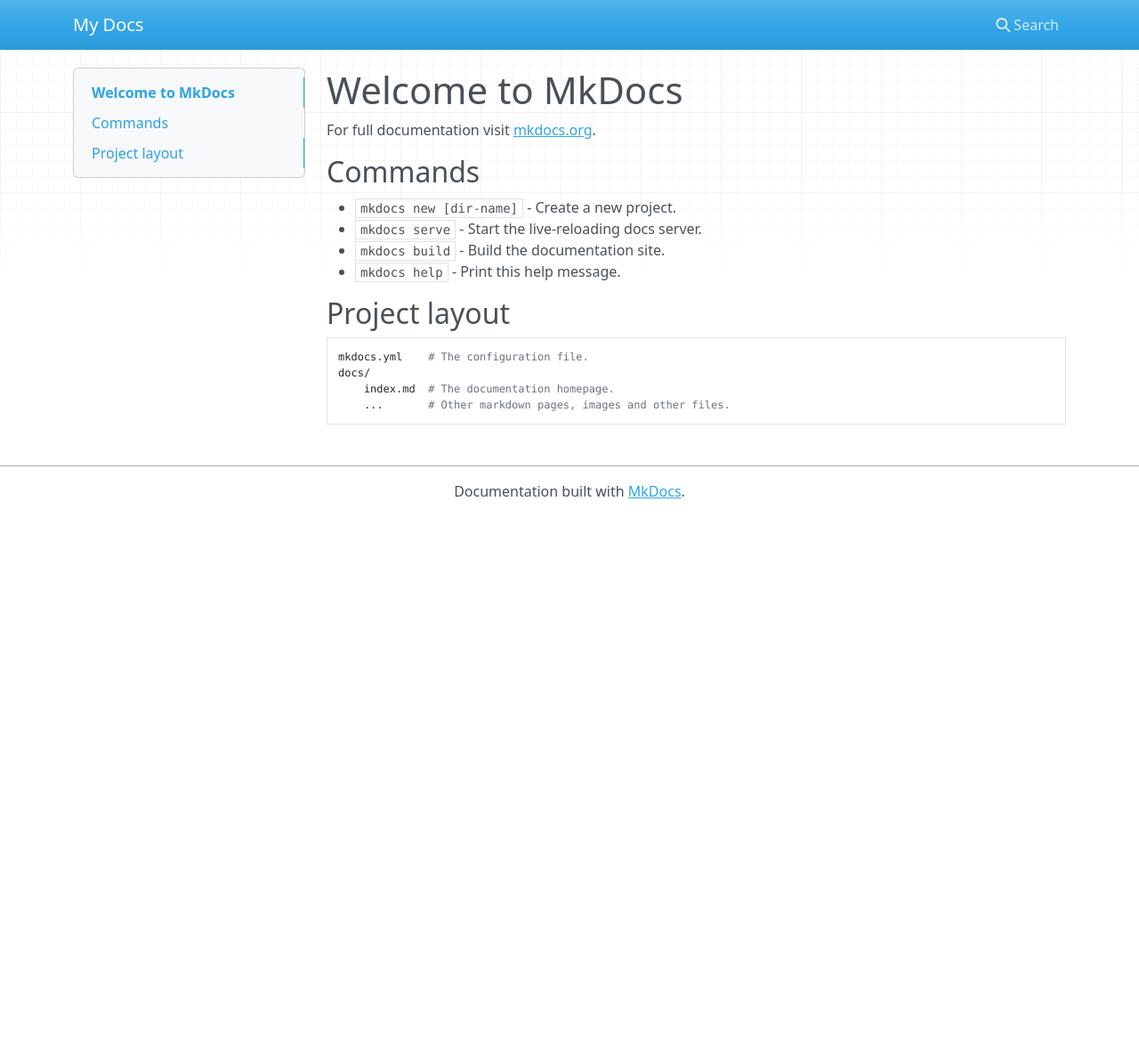
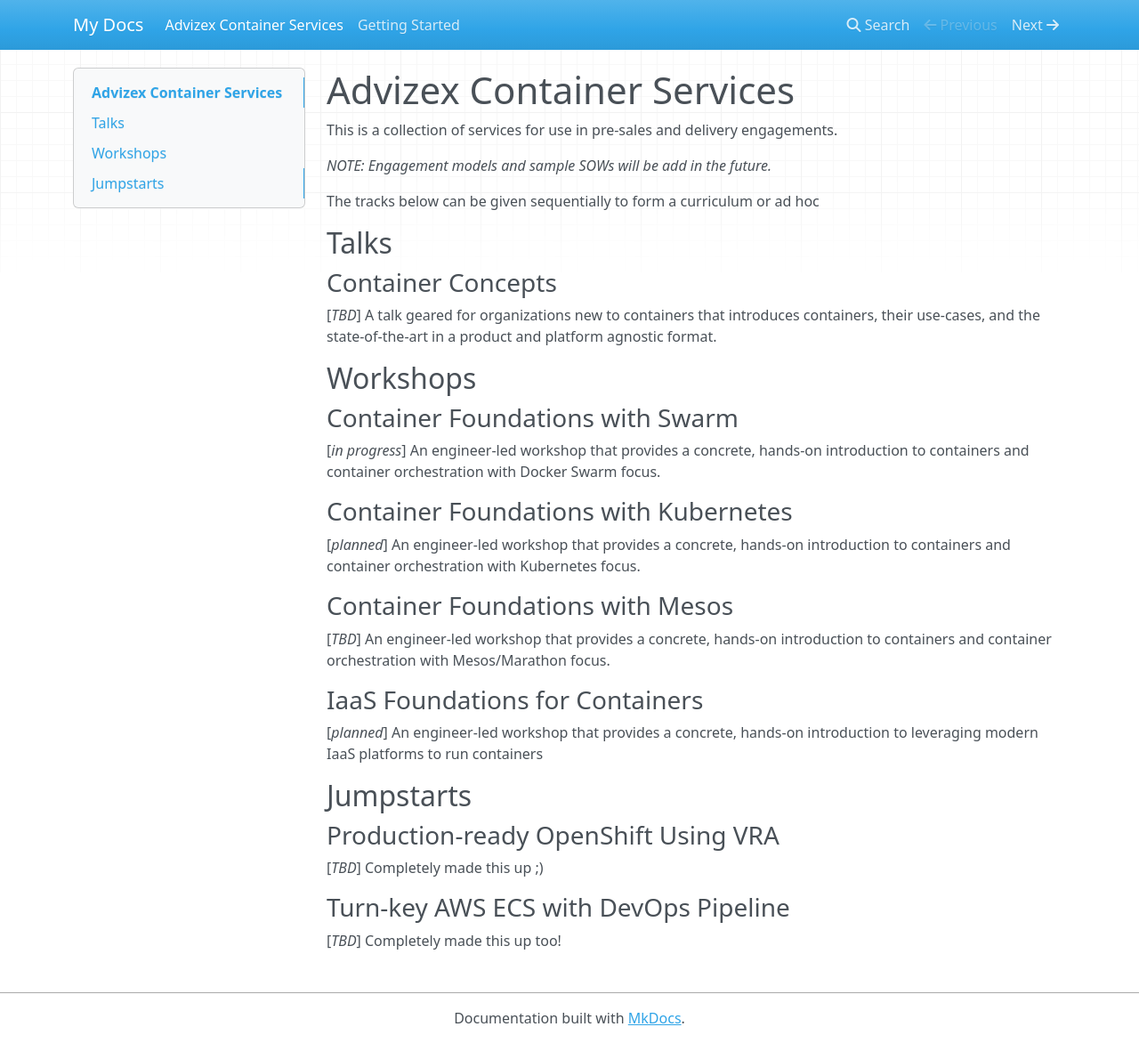
Before and after one commit to advizex/demo, an MkDocs documentation site: the page built from docs/index.md, in a window 1280 px wide and 1172 px high. Shown: the whole window at 89% size. Built offline with MkDocs 1.6.1, drawn with Linux system fonts in a browser that asks for light colours; nearby versions of some CDN libraries.

```diff
--- a/docs/index.md
+++ b/docs/index.md
@@ -1,17 +1,41 @@
-# Welcome to MkDocs
+# Advizex Container Services
 
-For full documentation visit [mkdocs.org](http://mkdocs.org).
+This is a collection of services for use in pre-sales and delivery engagements.
 
-## Commands
+_NOTE: Engagement models and sample SOWs will be add in the future._
 
-* `mkdocs new [dir-name]` - Create a new project.
-* `mkdocs serve` - Start the live-reloading docs server.
-* `mkdocs build` - Build the documentation site.
-* `mkdocs help` - Print this help message.
+The tracks below can be given sequentially to form a curriculum or ad hoc
 
-## Project layout
+##Talks
 
-    mkdocs.yml    # The configuration file.
-    docs/
-        index.md  # The documentation homepage.
-        ...       # Other markdown pages, images and other files.
+###Container Concepts
+
+[_TBD_] A talk geared for organizations new to containers that introduces containers, their use-cases, and the state-of-the-art in a product and platform agnostic format.
+
+## Workshops
+
+### Container Foundations with Swarm
+
+[_in progress_] An engineer-led workshop that provides a concrete, hands-on introduction to containers and container orchestration with Docker Swarm focus.
+
+### Container Foundations with Kubernetes
+
+[_planned_] An engineer-led workshop that provides a concrete, hands-on introduction to containers and container orchestration with Kubernetes focus.
+
+### Container Foundations with Mesos
+
+[_TBD_] An engineer-led workshop that provides a concrete, hands-on introduction to containers and container orchestration with Mesos/Marathon focus.
+
+### IaaS Foundations for Containers
+
+[_planned_] An engineer-led workshop that provides a concrete, hands-on introduction to leveraging modern IaaS platforms to run containers
+
+## Jumpstarts
+
+### Production-ready OpenShift Using VRA
+
+[_TBD_] Completely made this up ;)
+
+### Turn-key AWS ECS with DevOps Pipeline
+
+[_TBD_] Completely made this up too!
```
Also changed, not shown: docs/setup.md (added, +42 -0 lines).
